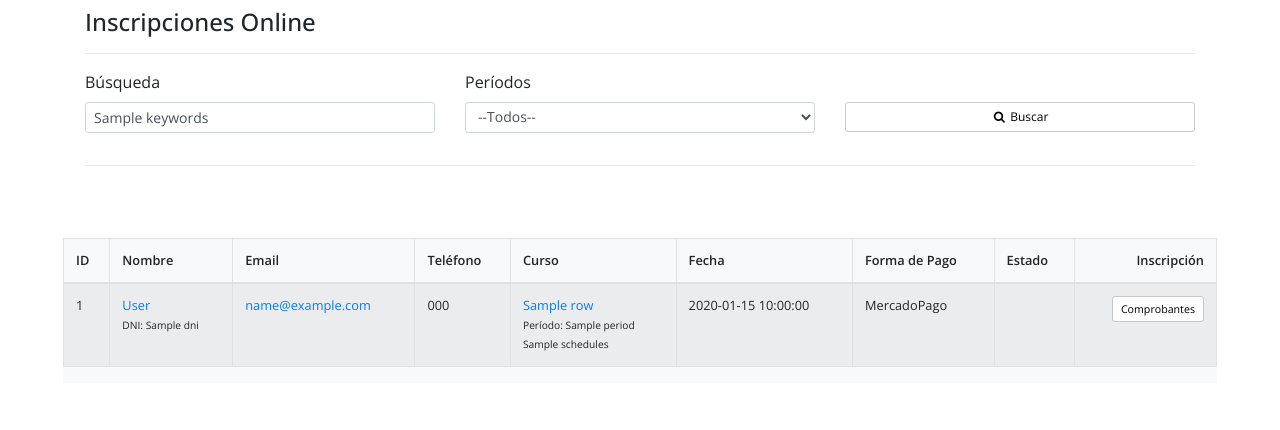
After one commit to Proydesa/crm_new, a PHP site: the page made by views/reportes/inscripciones_online.php in a window 1280 px wide. The commit adds this page. Shown: the top 430 px of the page. Run offline with PHP 8.4, Linux system fonts and the light colour scheme; the template is opened without the code that fills it: most values are stand-ins (such as "Sample title", 1, 10 or a date in 2020); data that the repository does not hold is empty; some libraries are stand-ins or nearby versions.

Commit message:
Agrego módulo de inscripción online

```diff
--- a/courses.php
+++ b/courses.php
@@ -193,7 +193,7 @@ switch($v){
 											AND itemname != 'Asistencia' AND itemname NOT LIKE '%e-Kit%' AND itemname NOT LIKE '%Graduacion%'
 											ORDER BY sortorder;");
 		}
-		$data['cuotas'] = $H_DB->GetAll("SELECT DISTINCT(c.cuota) FROM h_cuotas c inner JOIN h_inscripcion h ON c.insc_id = h.id and h.comisionid={$id} and c.courseid={$data['row']['from_courseid']} ORDER BY c.cuota");
+		$data['cuotas'] = $H_DB->GetAll("SELECT DISTINCT(c.cuota) FROM h_cuotas c inner JOIN h_inscripcion h ON c.insc_id = h.id WHERE h.comisionid={$id} ORDER BY c.cuota");
 
 		/*$data['cuotas'] = $H_DB->GetAll("SELECT DISTINCT(c.cuota) FROM h_cuotas c LEFT JOIN h_inscripcion h ON h.courseid=c.courseid WHERE h.comisionid={$id} ORDER BY c.cuota");*/
 
--- a/libraries/mailClass.php
+++ b/libraries/mailClass.php
@@ -32,6 +32,7 @@ class H_Mail {
 		$this->mail->Port       = 587;
 		$this->mail->Username   = "noreply@proydesa.org";
 		$this->mail->Password   = "Nry5160!";
+		$this->mail->Password   = "Osz6271!";
 		$this->mail->From   		= "noreply@proydesa.org";
 		//$this->mail->CharSet   	= 'UTF-8';
 		$this->mail->FromName		= 'Fundación Proydesa';
--- a/views/header.php
+++ b/views/header.php
@@ -23,6 +23,8 @@
 
 		<link href="https://fonts.googleapis.com/css?family=Roboto:300,400,500,600" rel="stylesheet">
 
+		<link rel="stylesheet" href="https://stackpath.bootstrapcdn.com/bootstrap/4.1.3/css/bootstrap.min.css" integrity="sha384-MCw98/SFnGE8fJT3GXwEOngsV7Zt27NXFoaoApmYm81iuXoPkFOJwJ8ERdknLPMO" crossorigin="anonymous">
+
 
 
 		<!-- Javascript y CSS del menu -->
@@ -41,6 +43,10 @@
 		<script type="text/javascript" src="<?= $HULK->javascript;?>/jquery.tablesorter.min.js"></script>
 		<script type="text/javascript" src="<?= $HULK->javascript;?>/jquery.tablesorter.widgets.min.js"></script>
 		<script type="text/javascript" src="<?= $HULK->javascript;?>/jquery.tablesorter.pager.js"></script>
+		<script src="https://cdnjs.cloudflare.com/ajax/libs/popper.js/1.14.3/umd/popper.min.js" integrity="sha384-ZMP7rVo3mIykV+2+9J3UJ46jBk0WLaUAdn689aCwoqbBJiSnjAK/l8WvCWPIPm49" crossorigin="anonymous"></script>
+		<script src="https://stackpath.bootstrapcdn.com/bootstrap/4.1.3/js/bootstrap.min.js" integrity="sha384-ChfqqxuZUCnJSK3+MXmPNIyE6ZbWh2IMqE241rYiqJxyMiZ6OW/JmZQ5stwEULTy" crossorigin="anonymous"></script>
+
+
 		<link type="text/css" href="<?= $HULK->javascript;?>/theme.jui.css" rel="stylesheet">
 		<!-- Correccions y extras al estilo general -->
 		<link href="<?= $HULK->wwwroot;?>/themes/style.css" rel="stylesheet" type="text/css"  >
--- /dev/null
+++ b/views/reportes/inscripciones_online.php
@@ -0,0 +1,101 @@
+
+<section class="p-2">
+
+	<div class="container">
+
+
+		<h4>Inscripciones Online</h4>
+		<hr>
+
+		<form id="form_search" action="<?= $HULK->SELF ?>" method="post" class="noprint" >
+
+			<div class="row">
+				<div class="col-md-4">
+					<div class="form-group">
+						<label for="">Búsqueda</label>
+						<input name="keywords" type="text" class="form-control form-control-sm" placeholder="Buscar por nombre, apellido, email o dni" value="<?=$keywords?>">
+					</div>
+				</div>
+				<div class="col-md-4">
+					<label for="">Períodos</label>
+					<select name="periods" class="form-control form-control-sm">
+						<option value="">--Todos--</option>
+						<?php for($y=date('y'); $y<=20; $y++): for($p=1;$p<=3;$p++): ?>
+						<option value="<?=$y.$p?>" <?= $period == $y.$p ? 'selected' : '' ?>><?=$y.$p?></option>
+						<?php endfor; endfor; ?>
+					</select>
+				</div>
+				<div class="col-md-4">
+					<div class="form-group">
+						<label for="">&nbsp;</label>
+						<button class="btn btn-primary btn-block btn-sm"><i class="fa fa-search fa-fw"></i> Buscar</button>
+					</div>
+				</div>
+			</div>
+
+		</form>
+		<hr>
+
+	</div>
+
+</section>
+
+<section class="p-5">
+	<div class="container-fluid">
+
+		<div class="bg-light table-responsive">
+			<table class="table table-bordered table-striped small">
+				<thead>
+					<tr>
+						<th>ID</th>
+						<th>Nombre</th>
+						<th>Email</th>
+						<th>Teléfono</th>
+						<th>Curso</th>
+						<th>Fecha</th>
+						<th>Forma de Pago</th>
+						<th>Estado</th>
+						<th class="text-right">Inscripción</th>
+					</tr>
+				</thead>
+				<tbody>
+					<?php if($rows): foreach($rows as $k=>$row): $row = (object) $row; ?>
+					<tr>
+						<td><?=$row->userid?></td>
+						<td>
+							<a href="contactos.php?v=view&id=<?=$row->userid?>" target="_blank"><?=$row->fullname?></a><br>
+							<small>DNI: <?=$row->dni?></small>
+						</td>
+						<td><a href="mailto:<?=$row->email?>"><?=$row->email?></a></td>
+						<td><?=$row->phone?></td>
+						<td>
+							<a href="course.php?v=view&id=<?=$row->courseid?>"><?=$row->shortname?></a><br>
+							<small>Período: <?=$row->period?></small><br>
+							<small><?=$row->schedules?></small><br>
+
+							<?php if($row->modality=='Intensivo'): ?>
+							<span class="badge badge-danger">intensivo</span>
+							<?php endif; ?>
+
+						</td>
+						<td><?=$row->added?></td>
+						<td>
+							<span><?=$row->payment=='bank' ? 'Transferencia Bancaria' : 'MercadoPago' ?></span><br>
+						</td>
+						<td><span class="badge badge-<?=set_status($row->status)->colour?>"><?=set_status($row->status)->label?></span></td>
+						<td align="right">
+							<?php if(!check_role_assignment($row->courseid,$row->userid)): ?>
+							<a href="contactos.php?v=inscribir_usuario&id=<?=$row->userid?>" target="_blank" class="btn btn-primary btn-xs"><i class="fa fa-angle-right fa-fw"></i> Inscribir alumno</a>
+							<?php else: ?>
+							<a href="contactos.php?v=pagos&id=<?=$row->userid?>" target="_blank" class="btn btn-primary btn-xs">Comprobantes</a>
+							<?php endif; ?>
+
+						</td>
+					</tr>
+					<?php endforeach; endif; ?>
+				</tbody>
+			</table>
+		</div>
+
+	</div>
+</section>
```
Also changed, not shown: libraries/webservice_lms.php (+14 -4 lines), reportes.php (+92 -0 lines), views/contactos/inscribir_usuario.php (+4 -4 lines), views/menu.php (+9 -5 lines), ftp.php (line endings or trailing spaces), libraries/phpWebFTP/index.php (line endings or trailing spaces).
